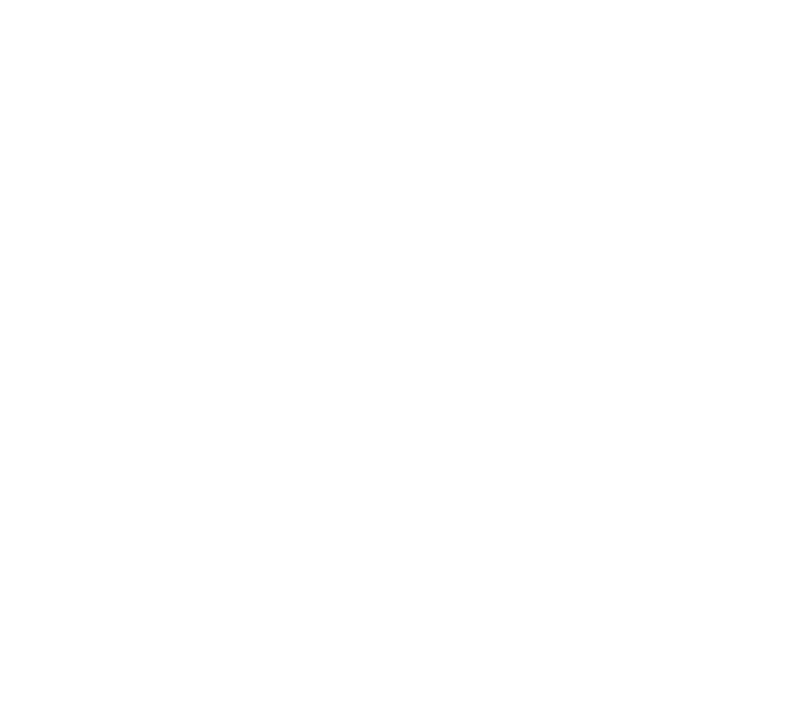
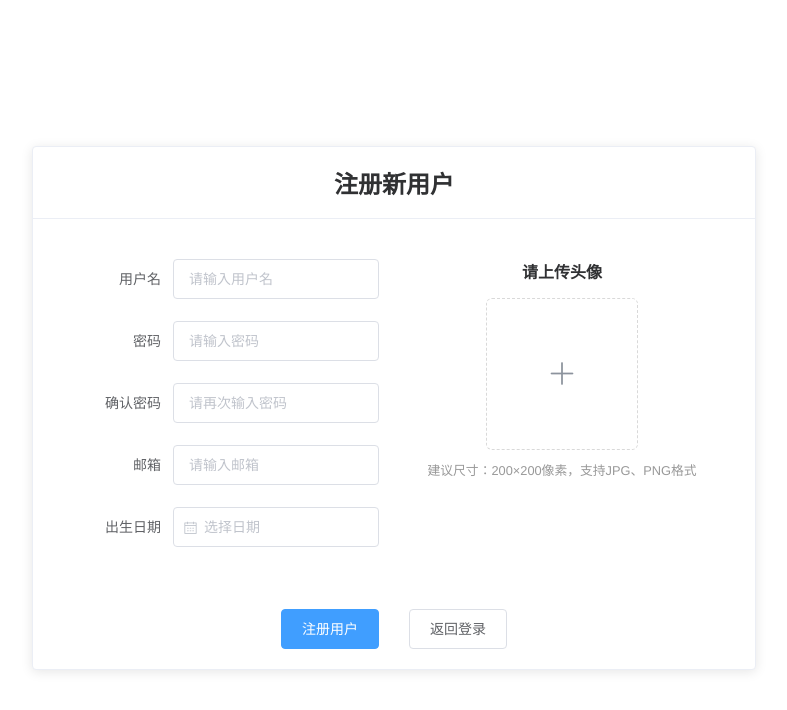
Before and after one commit to Chase-cn/wut-web---, a Vue app: page /#/login in a window 1280 px wide. Both pictures are taken after a click on the link "注册用户". Shown: the top 710 px of the page, without its empty margins (246-1033 px from the left). Built offline with nearby package versions, Linux system fonts and the light colour scheme.

Commit message:
feat:实现注册页的基本布局

```diff
--- a/src/views/Register.vue
+++ b/src/views/Register.vue
@@ -1,11 +1,295 @@
-<script setup>
+<template>
+  <div class="register-container">
+    <el-card class="register-card">
+      <!-- 标题 -->
+      <template #header>
+        <div class="card-header">
+          <span>注册新用户</span>
+        </div>
+      </template>
 
+      <!-- 主体内容 -->
+      <div :class="['card-body', { 'mobile-layout': isMobile }]">
+        <!-- 桌面端布局 -->
+        <template v-if="!isMobile">
+          <div class="desktop-layout">
+            <div class="left-section">
+              <el-form :model="form" label-width="100px" label-position="right">
+                <el-form-item label="用户名" prop="username">
+                  <el-input v-model="form.username" placeholder="请输入用户名"></el-input>
+                </el-form-item>
+                <el-form-item label="密码" prop="password">
+                  <el-input v-model="form.password" type="password" placeholder="请输入密码"></el-input>
+                </el-form-item>
+                <el-form-item label="确认密码" prop="confirmPassword">
+                  <el-input v-model="form.confirmPassword" type="password" placeholder="请再次输入密码"></el-input>
+                </el-form-item>
+                <el-form-item label="邮箱" prop="email">
+                  <el-input v-model="form.email" placeholder="请输入邮箱"></el-input>
+                </el-form-item>
+                <el-form-item label="出生日期" prop="birthday">
+                  <el-date-picker
+                    v-model="form.birthday"
+                    type="date"
+                    placeholder="选择日期"
+                    value-format="yyyy-MM-dd"
+                    style="width: 100%"
+                  ></el-date-picker>
+                </el-form-item>
+              </el-form>
+            </div>
+            <div class="right-section">
+              <div class="upload-header">请上传头像</div>
+              <el-upload
+                class="avatar-uploader"
+                action="/api/upload"
+              :show-file-list="false"
+              :on-success="handleAvatarSuccess"
+              :before-upload="beforeAvatarUpload"
+              >
+                <!-- 替换为实际的上传接口 -->
+              <img v-if="form.avatar" :src="form.avatar" class="avatar" />
+              <i v-else class="el-icon-plus avatar-uploader-icon"></i>
+              </el-upload>
+              <div class="upload-tip">建议尺寸：200×200像素，支持JPG、PNG格式</div>
+            </div>
+          </div>
+        </template>
+
+        <!-- 移动端布局 -->
+        <template v-else>
+          <div class="mobile-layout">
+            <el-form :model="form" label-width="100px" label-position="top">
+              <el-form-item label="用户名" prop="username">
+                <el-input v-model="form.username" placeholder="请输入用户名"></el-input>
+              </el-form-item>
+              <el-form-item label="密码" prop="password">
+                <el-input v-model="form.password" type="password" placeholder="请输入密码"></el-input>
+              </el-form-item>
+              <el-form-item label="确认密码" prop="confirmPassword">
+                <el-input v-model="form.confirmPassword" type="password" placeholder="请再次输入密码"></el-input>
+              </el-form-item>
+              <el-form-item label="邮箱" prop="email">
+                <el-input v-model="form.email" placeholder="请输入邮箱"></el-input>
+              </el-form-item>
+              <el-form-item label="出生日期" prop="birthday">
+                <el-date-picker
+                  v-model="form.birthday"
+                  type="date"
+                  placeholder="选择日期"
+                  value-format="yyyy-MM-dd"
+                  style="width: 100%"
+                ></el-date-picker>
+              </el-form-item>
+              <el-form-item label="头像上传">
+                <div class="upload-header">请上传头像</div>
+                <el-upload
+                  class="avatar-uploader"
+                  action="/api/upload"
+
+                :show-file-list="false"
+                :on-success="handleAvatarSuccess"
+                :before-upload="beforeAvatarUpload"
+                >
+                  <!-- 替换为实际的上传接口 -->
+                <img v-if="form.avatar" :src="form.avatar" class="avatar" />
+                <i v-else class="el-icon-plus avatar-uploader-icon"></i>
+                </el-upload>
+                <div class="upload-tip">建议尺寸：200×200像素，支持JPG、PNG格式</div>
+              </el-form-item>
+            </el-form>
+          </div>
+        </template>
+      </div>
+
+      <!-- 底部按钮 -->
+      <div class="card-footer">
+        <el-button type="primary" @click="handleRegister">注册用户</el-button>
+        <el-button @click="handleBack">返回登录</el-button>
+      </div>
+    </el-card>
+  </div>
+</template>
+
+<script>
+import responsiveMixin from '@/utils/responsive'
+export default {
+  mixins: [responsiveMixin], // 替换为实际的mixin名称
+  data () {
+    return {
+      form: {
+        username: '',
+        password: '',
+        confirmPassword: '',
+        email: '',
+        birthday: '',
+        avatar: ''
+      }
+    }
+  },
+  methods: {
+    handleRegister () {
+      // 处理注册逻辑
+      console.log('提交注册', this.form)
+      // 这里可以添加表单验证和提交逻辑
+    },
+    handleBack () {
+      // 返回登录页面逻辑
+      console.log('返回登录')
+      this.$router.push('/login') // 根据实际路由调整
+    },
+    handleAvatarSuccess (res, file) {
+      // 头像上传成功回调
+      this.form.avatar = URL.createObjectURL(file.raw)
+    },
+    beforeAvatarUpload (file) {
+      // 头像上传前校验
+      const isJPG = file.type === 'image/jpeg' || file.type === 'image/png'
+      const isLt2M = file.size / 1024 / 1024 < 2
+
+      if (!isJPG) {
+        this.$message.error('上传头像图片只能是 JPG/PNG 格式!')
+      }
+      if (!isLt2M) {
+        this.$message.error('上传头像图片大小不能超过 2MB!')
+      }
+      return isJPG && isLt2M
+    }
+  }
+}
 </script>
 
-<template>
-<div></div>
-</template>
+<style scoped>
+.register-container {
+  display: flex;
+  justify-content: center;
+  align-items: center;
+  min-height: 100vh;
+  padding: 20px;
+  background-color: white;
+}
 
-<style scoped>
+.register-card {
+  width: 100%;
+  max-width: 900px;
+}
 
+.card-header {
+  text-align: center;
+  font-size: 1.5rem;
+  font-weight: bold;
+}
+
+.card-body {
+  padding: 20px;
+}
+
+.desktop-layout {
+  display: flex;
+  gap: 30px;
+}
+
+.left-section {
+  flex: 1;
+}
+
+.right-section {
+  flex: 1;
+  display: flex;
+  flex-direction: column;
+  align-items: center;
+}
+
+.upload-header {
+  font-size: 1rem;
+  margin-bottom: 15px;
+  text-align: center;
+  font-weight: bold;
+}
+
+.upload-tip {
+  margin-top: 10px;
+  font-size: 0.8rem;
+  color: #999;
+  text-align: center;
+}
+
+.card-footer {
+  display: flex;
+  justify-content: center;
+  gap: 20px;
+  padding-top: 20px;
+}
+
+/* 头像上传样式 */
+.avatar-uploader {
+  border: 1px dashed #d9d9d9;
+  border-radius: 6px;
+  cursor: pointer;
+  position: relative;
+  overflow: hidden;
+  width: 150px;
+  height: 150px;
+}
+
+.avatar-uploader:hover {
+  border-color: #409EFF;
+}
+
+.avatar-uploader-icon {
+  font-size: 28px;
+  color: #8c939d;
+  width: 150px;
+  height: 150px;
+  line-height: 150px;
+  text-align: center;
+}
+
+.avatar {
+  width: 100%;
+  height: 100%;
+  display: block;
+  object-fit: cover;
+}
+
+/* 移动端适配 */
+@media (max-width: 768px) {
+  .register-card {
+    width: 100%;
+    height: 1200px;
+    /*min-width: 400px;*/
+  }
+  .card-header {
+    font-size: 1.2rem;
+  }
+  .mobile-layout {
+    display: flex;
+    flex-direction: column;
+    gap: 30px;
+    padding: 10%;
+  }
+  .card-footer {
+    flex-direction: column;
+
+    gap: 10px;
+    padding: 15px 0;
+    margin-top: 10px;
+    margin-left: -10px;
+  }
+
+  .card-footer .el-button {
+    width: 100%;
+  }
+
+  .avatar-uploader {
+    width: 120px;
+    height: 120px;
+  }
+
+  .avatar-uploader-icon {
+    width: 120px;
+    height: 120px;
+    line-height: 120px;
+  }
+}
 </style>
```
